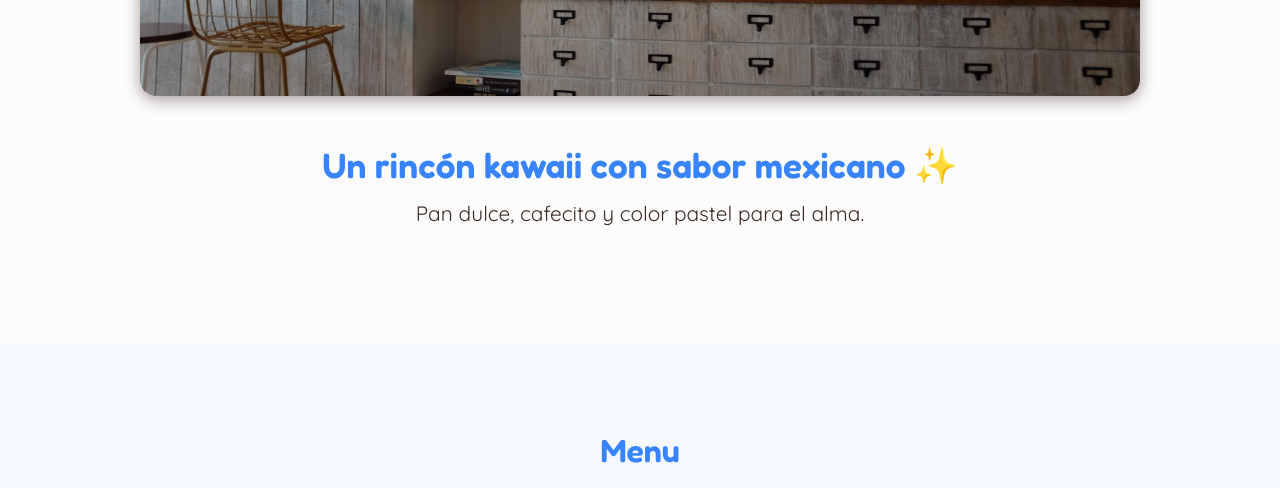
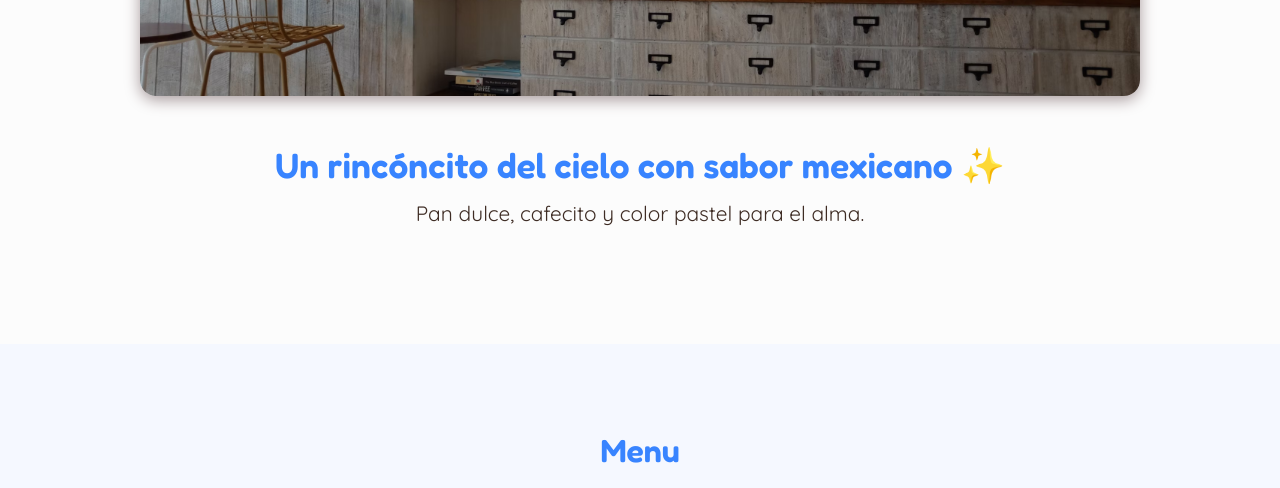
Before and after one commit to MiffyBruna/miffybruna.github.io, a plain HTML site: page cafe-cielito/index.html in a window 1280 px wide. Shown: the part 880-1368 px from the top of the page. Drawn offline with Linux system fonts and the light colour scheme.

Commit message:
Update index.html

```diff
--- a/cafe-cielito/index.html
+++ b/cafe-cielito/index.html
@@ -24,7 +24,7 @@
 
   <section id="hero">
     <img src="assets/images/hero.avif" alt="Café Hero" class="hero-img" />
-    <h2 class="headline">Un rincón kawaii con sabor mexicano ✨</h2>
+    <h2 class="headline">Un rincóncito del cielo con sabor mexicano ✨</h2>
     <p class="subhead">Pan dulce, cafecito y color pastel para el alma.</p>
   </section>
 
```
